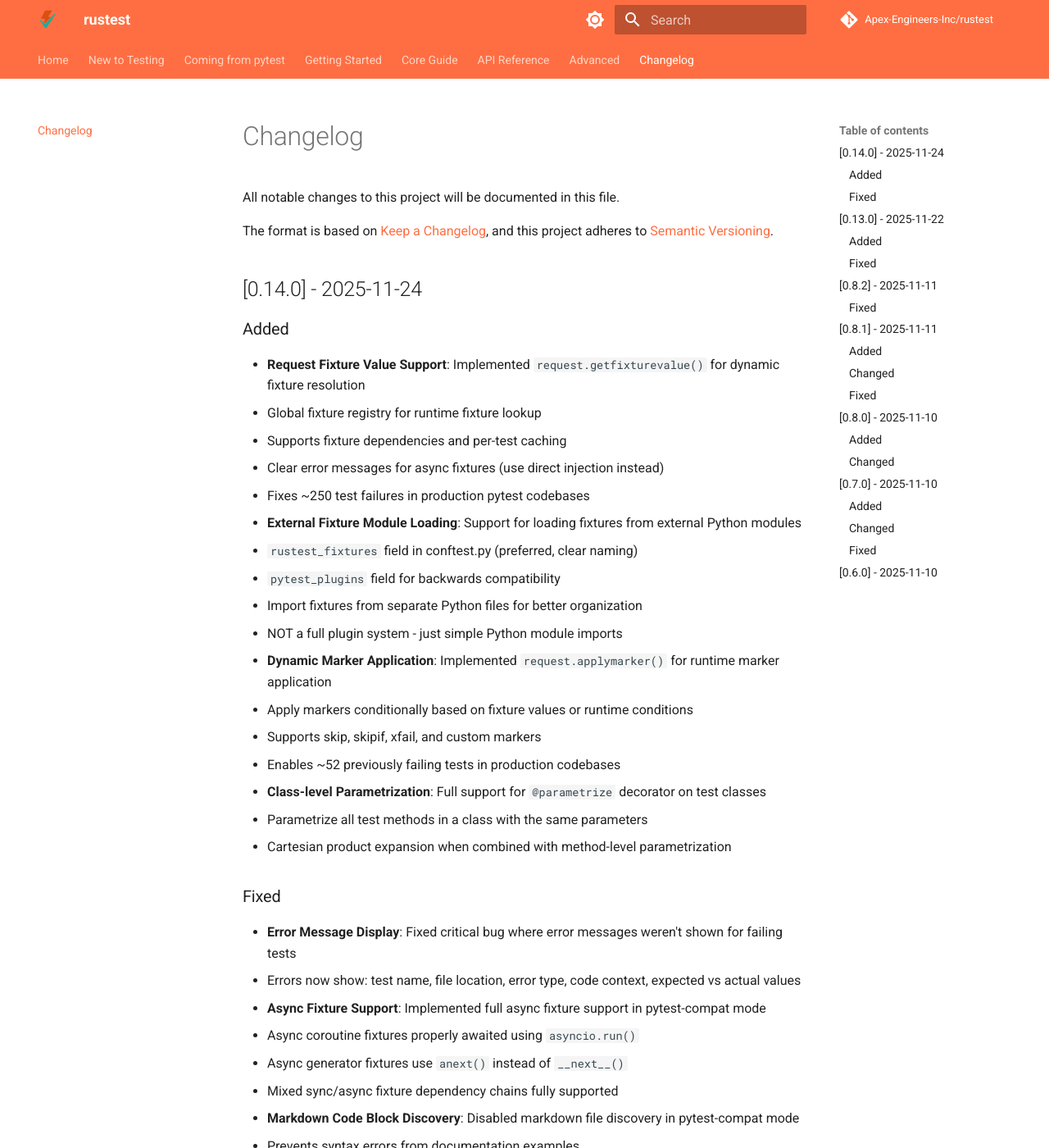
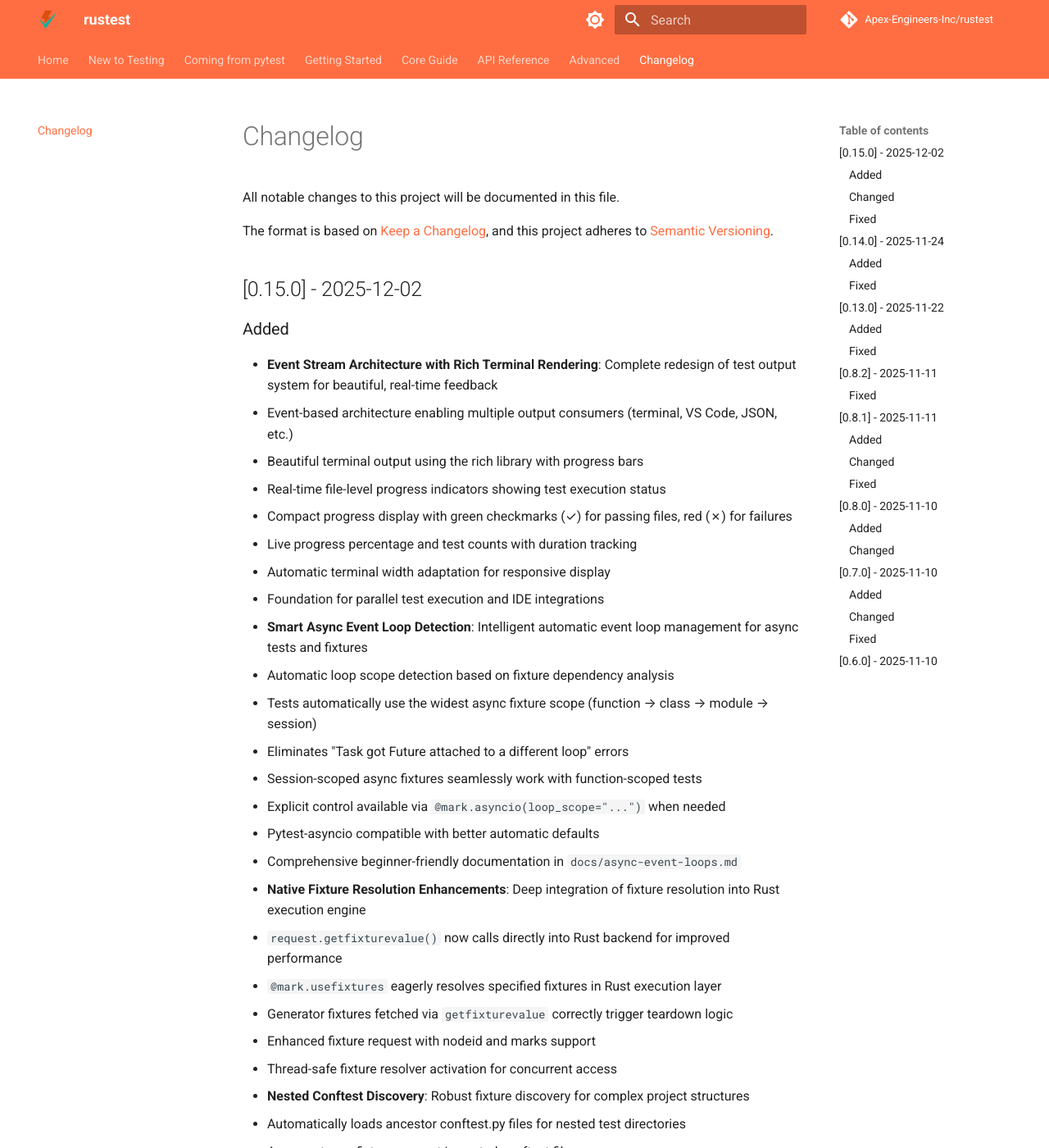
Before and after one commit to Apex-Engineers-Inc/rustest, an MkDocs documentation site: the page built from docs/CHANGELOG.md, in a window 1280 px wide and 1400 px high. Shown: the whole window at 82% size. Built offline with MkDocs 1.6.1 and Material for MkDocs 9.7.7, drawn with Linux system fonts in a browser that asks for light colours; comment, search, counter and statistics services are not loaded; some of the changed text lies outside the part shown.

Commit message:
Bump version to 0.15.0 and update changelog (#104)
## Changes

- Updated CHANGELOG.md and docs/CHANGELOG.md with comprehensive 0.15.0 release notes
- Bumped version from 0.14.0 to 0.15.0 in pyproject.toml and Cargo.toml
- Updated CLI documentation to reflect new --color flag format (auto/always/never)
- Updated lock files

## 0.15.0 Highlights

### Added
- Event Stream Architecture with Rich Terminal Rendering
- Smart Async Event Loop Detection
- Native Fixture Resolution Enhancements
- Nested Conftest Discovery
- Advanced CLI Output Control (--color flag with auto/always/never)
- VHS Demo Recording Infrastructure

### Fixed
- Multiple @parametrize Cross-Products
- Async Fixture Event Loop Isolation
- skipif String Condition Evaluation
- Fixture Name Extraction
- Rust Deprecation Warnings
- Test Skip Detection

Co-authored-by: Claude <noreply@anthropic.com>

```diff
--- a/Cargo.toml
+++ b/Cargo.toml
@@ -1,6 +1,6 @@
 [package]
 name = "rustest-core"
-version = "0.14.0"
+version = "0.15.0"
 edition = "2021"
 authors = ["rustest contributors"]
 description = "A hyper-performant pytest-compatible test runner powered by Rust"
--- a/docs/CHANGELOG.md
+++ b/docs/CHANGELOG.md
@@ -4,6 +4,95 @@ All notable changes to this project will be documented in this file.
 
 The format is based on [Keep a Changelog](https://keepachangelog.com/en/1.0.0/),
 and this project adheres to [Semantic Versioning](https://semver.org/spec/v2.0.0.html).
+
+## [0.15.0] - 2025-12-02
+
+### Added
+
+- **Event Stream Architecture with Rich Terminal Rendering**: Complete redesign of test output system for beautiful, real-time feedback
+  - Event-based architecture enabling multiple output consumers (terminal, VS Code, JSON, etc.)
+  - Beautiful terminal output using the rich library with progress bars
+  - Real-time file-level progress indicators showing test execution status
+  - Compact progress display with green checkmarks (✓) for passing files, red (✗) for failures
+  - Live progress percentage and test counts with duration tracking
+  - Automatic terminal width adaptation for responsive display
+  - Foundation for parallel test execution and IDE integrations
+
+- **Smart Async Event Loop Detection**: Intelligent automatic event loop management for async tests and fixtures
+  - Automatic loop scope detection based on fixture dependency analysis
+  - Tests automatically use the widest async fixture scope (function → class → module → session)
+  - Eliminates "Task got Future attached to a different loop" errors
+  - Session-scoped async fixtures seamlessly work with function-scoped tests
+  - Explicit control available via `@mark.asyncio(loop_scope="...")` when needed
+  - Pytest-asyncio compatible with better automatic defaults
+  - Comprehensive beginner-friendly documentation in `docs/async-event-loops.md`
+
+- **Native Fixture Resolution Enhancements**: Deep integration of fixture resolution into Rust execution engine
+  - `request.getfixturevalue()` now calls directly into Rust backend for improved performance
+  - `@mark.usefixtures` eagerly resolves specified fixtures in Rust execution layer
+  - Generator fixtures fetched via `getfixturevalue` correctly trigger teardown logic
+  - Enhanced fixture request with nodeid and marks support
+  - Thread-safe fixture resolver activation for concurrent access
+
+- **Nested Conftest Discovery**: Robust fixture discovery for complex project structures
+  - Automatically loads ancestor conftest.py files for nested test directories
+  - Async autouse fixture support in nested conftest files
+  - Proper fixture scope resolution across directory hierarchies
+  - `RUSTEST_RUNNING` environment variable for detecting rustest execution context
+
+- **Advanced CLI Output Control**: Flexible output formatting options for different environments
+  - `--color` flag with three modes:
+    - `auto` (default): Colors ON locally, OFF in CI environments
+    - `always`: Force colors ON everywhere
+    - `never`: Force colors OFF everywhere
+  - Automatic CI detection across all major providers (GitHub Actions, GitLab CI, CircleCI, Travis CI, Jenkins, etc.)
+  - `--ascii` flag for ASCII-only output (PASS/FAIL/SKIP instead of Unicode symbols)
+  - Clean, readable logs in CI without manual configuration
+
+- **VHS Demo Recording Infrastructure**: Automated terminal demo generation for documentation
+  - VHS tape files for generating beautiful terminal recordings
+  - Automated regeneration in CI when output code changes
+  - Multiple output formats (GIF, PNG, WebM)
+  - Task runner integration (`poe demos`)
+
+### Changed
+
+- Pytest compatibility banner now uses rich Panel formatting for consistent styling
+- Event loop creation strategy changed from isolated per-test to scope-based sharing
+- `@mark.asyncio` decorator no longer wraps functions; only applies metadata for Rust execution layer
+- Output rendering moved from Python to event-stream architecture for better performance
+- Improved test output formatting with better error display during progress tracking
+
+### Fixed
+
+- **Multiple @parametrize Cross-Products**: Fixed cartesian product expansion when multiple `@parametrize` decorators are applied
+  - Multiple decorators now correctly create cross-products of all parameter combinations
+  - Example: `@parametrize("a", [1,2,3])` + `@parametrize("b", [4,5])` now creates 6 tests (3×2)
+  - Previously only parameters from one decorator would be used
+  - Indirect parameter lists from multiple decorators properly merged
+
+- **Async Fixture Event Loop Isolation**: Fixed critical event loop mismatch bugs
+  - Session-scoped async fixtures no longer cause "different loop" errors with function tests
+  - Function-scoped async fixtures correctly reuse session event loops when needed
+  - Class-based tests with `@mark.asyncio` no longer override smart loop detection
+  - Fixed `@mark.asyncio` defaulting to `loop_scope="function"` inappropriately
+
+- **skipif String Condition Evaluation**: `@mark.skipif` now correctly evaluates string conditions using module globals
+  - String expressions like `skipif("sys.platform == 'win32'")` now work correctly
+  - Condition evaluation uses proper module context
+
+- **Fixture Name Extraction**: Corrected fixture name extraction from `@mark.usefixtures` arguments
+  - Fixed regression in argument parsing for usefixtures decorator
+  - Proper handling of fixture name lists
+
+- **Rust Deprecation Warnings**: Updated to modern PyO3 APIs
+  - Replaced deprecated `Python::with_gil` with `Python::attach`
+  - Removed unnecessary `.clone()` on Copy types
+
+- **Test Skip Detection**: Improved pytest-only test detection for rustest-native features
+  - Loop scope detection tests properly skip when running with pytest
+  - Integration tests correctly detect execution context
+  - No more collection errors in pytest-compat mode
 
 ## [0.14.0] - 2025-11-24
 
--- a/pyproject.toml
+++ b/pyproject.toml
@@ -4,7 +4,7 @@ build-backend = "maturin"
 
 [project]
 name = "rustest"
-version = "0.14.0"
+version = "0.15.0"
 description = "Rust powered pytest-compatible runner"
 readme = "README.md"
 requires-python = ">=3.10"
```
Also changed, not shown: CHANGELOG.md (+89 -0 lines), docs/guide/cli.md (+7 -4 lines), 2 other files.
